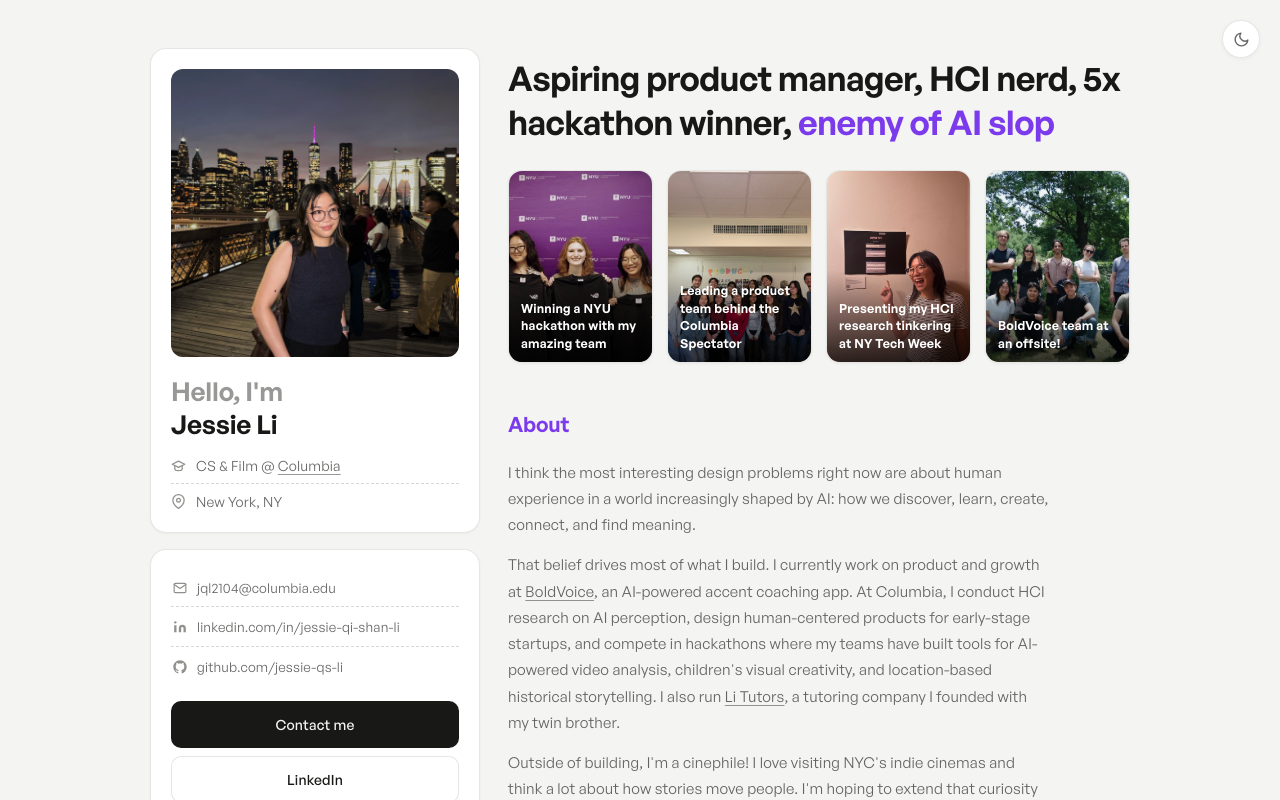
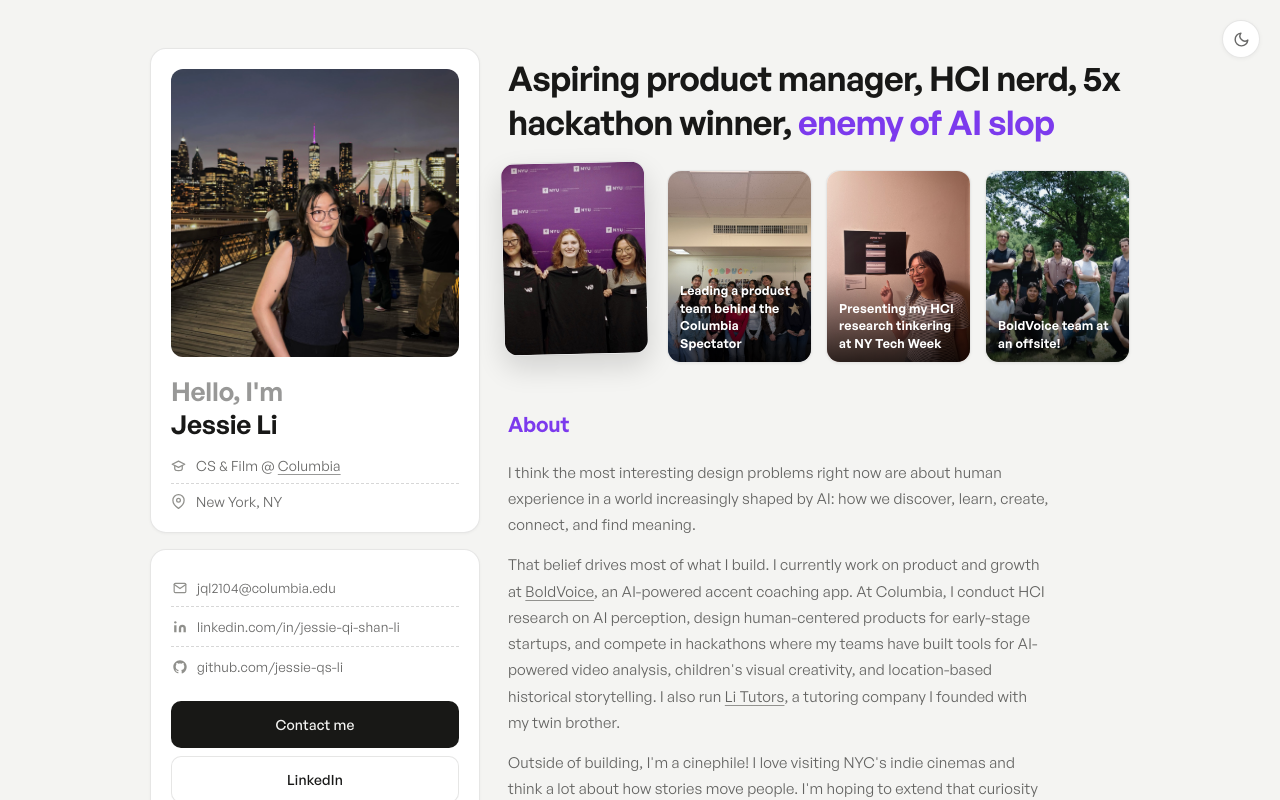
Before and after one commit to jessie-qs-li/portfolio, a Next.js app: page / in a window 1280 px wide. In both pictures the pointer is over the element "Winning a NYU hackathon with my amazing team". Shown: the top 800 px of the page. Built offline with nearby package versions, Linux system fonts and the light colour scheme; no server answers.

Commit message:
Photo cards: quirky drift-up hover with caption fade

```diff
--- a/app/globals.css
+++ b/app/globals.css
@@ -153,12 +153,26 @@ a.contact-row:hover { color: var(--text); }
   position: relative; margin: 0; overflow: hidden;
   border-radius: 14px; border: 1px solid var(--border);
   background: var(--card); box-shadow: 0 1px 3px rgba(0,0,0,0.05);
+  transition: transform 0.3s cubic-bezier(0.34, 1.4, 0.64, 1), box-shadow 0.3s ease;
+}
+.photo-card:hover {
+  transform: translate(-6px, -8px) rotate(-1.3deg);
+  box-shadow: 0 12px 28px rgba(0,0,0,0.14);
+}
+.photo-strip .photo-card:nth-child(even):hover {
+  transform: translate(6px, -8px) rotate(1.3deg);
+}
+.photo-card:hover .photo-caption { opacity: 0; }
+@media (prefers-reduced-motion: reduce) {
+  .photo-card, .photo-caption { transition: none; }
+  .photo-card:hover, .photo-strip .photo-card:nth-child(even):hover { transform: none; }
 }
 .photo-card img { width: 100%; height: 100%; aspect-ratio: 3 / 4; object-fit: cover; display: block; }
 .photo-caption {
   position: absolute; left: 0; right: 0; bottom: 0;
   padding: 30px 12px 10px; font-size: 12.5px; font-weight: 600; line-height: 1.4;
   color: #fff; background: linear-gradient(transparent, rgba(0, 0, 0, 0.74));
+  transition: opacity 0.25s ease;
 }
 @media (max-width: 860px) { .photo-strip { grid-template-columns: 1fr 1fr; } }
 
```
